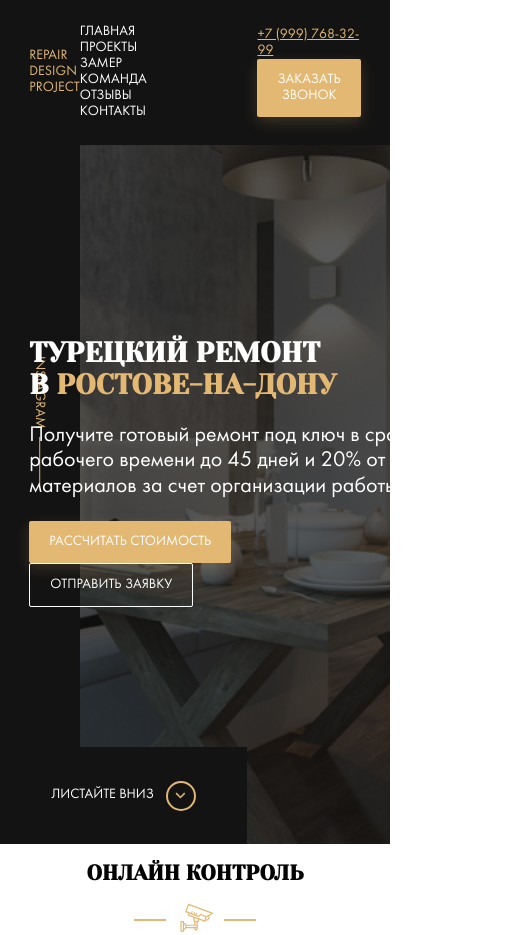
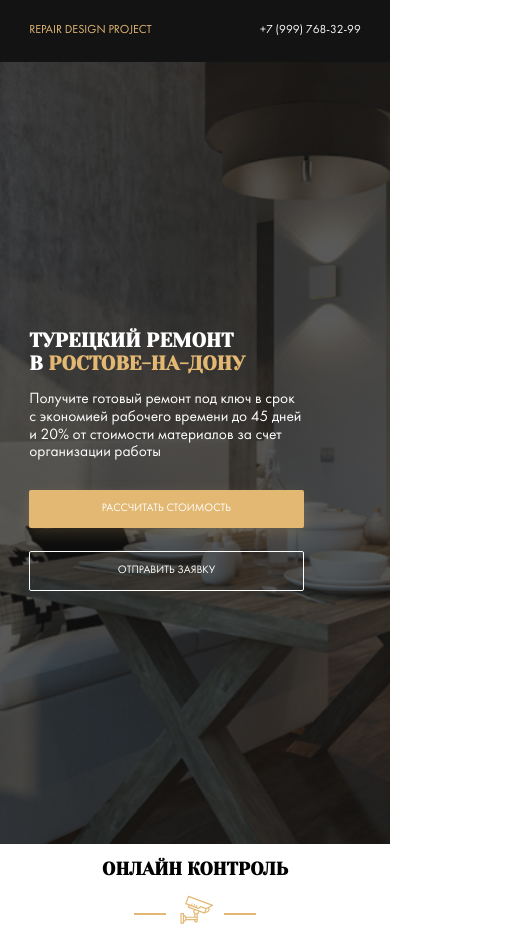
Before and after one commit to Alesya1408/repair-design-, a website: page index.html in a window 390 px wide. Shown: the whole page, 529 px wide, since content can reach past the window. Drawn offline with Linux system fonts and the light colour scheme; files whose address does not match are found by name.

Commit message:
refact: make responsive layout for header and hero

```diff
--- a/sass/_interface.sass
+++ b/sass/_interface.sass
@@ -3,6 +3,7 @@
  border: none
  border-radius: 2px
  text-transform: uppercase
+ font-size: 0.93rem
  &:hover
   cursor: pointer
  &--primary
--- /dev/null
+++ b/sass/_media.sass
@@ -0,0 +1,40 @@
+@media screen and ( max-width: 1200px )
+ html
+  font-size: 12px
+ .nav
+  &__item
+   margin-right: 1rem
+ @media screen and ( max-width: 992px )
+  .nav
+   display: none
+  .hero
+   &__instagram
+    display: none
+   &__content
+    margin-left: 0
+@media screen and ( max-width: 570px )
+ .contacts
+  &__phone
+   margin-right: 0
+   color: $light
+   text-decoration: none
+  &__button
+   display: none
+ .title
+  font-size: 1.64rem
+ .hero
+  &__scroll-down
+   display: none
+  &__content
+   max-width: 22.86rem
+  &__text
+   font-size: 1.29rem
+   margin-bottom: 2.28rem
+  &__button
+   display: block
+   min-width: 22.86rem
+   margin-bottom: 1.85rem
+@media screen and ( max-width: 520px )
+ .hero
+  &__scroll-down
+   display: none
--- a/sass/_settings.sass
+++ b/sass/_settings.sass
@@ -1,8 +1,10 @@
 *, *:before, *:after
  box-sizing: border-box
+html
+ font-size: 14px
 body
  font-family: 'Futura Book', sant-serif
- font-size: 14px
+ font-size: 1rem
 .section
  &-title
   text-align: center
--- a/sass/style.sass
+++ b/sass/style.sass
@@ -7,3 +7,5 @@
 @import "templates/header"
 @import "templates/hero"
 @import "templates/control"
+
+@import "media"
--- a/sass/templates/_header.sass
+++ b/sass/templates/_header.sass
@@ -18,7 +18,7 @@
   color: $light
   text-decoration: none
   text-transform: uppercase
-  margin-right: 40px
+  margin-right: 2.85rem
   transition: color 0.2s
   &:hover
     color: $primary
--- a/sass/templates/_hero.sass
+++ b/sass/templates/_hero.sass
@@ -17,10 +17,11 @@
    background-color: rgba($dark, 0.7)
  &__content
   position: relative
-  max-width: 670px
+  max-width: 47.85rem
+  margin-left: 4.28rem
  &__text
-  font-size: 22px
-  min-width: 500px
+  font-size: 1.57rem
+  max-width: 500px
  &__button
   margin-right: 20px
  &__instagram
@@ -36,8 +37,8 @@
   justify-content: center
   left: 0
   bottom: 0
-  min-width: 247px
-  min-height: 97px
+  min-width: 17.6rem
+  min-height: 6.92rem
   background-color: $dark
   text-transform: uppercase
   text-decoration: none
@@ -73,6 +74,6 @@
  margin: 0
  font-family: 'Yeseva One', cursive
  text-transform: uppercase
- font-size: 40x
+ font-size: 2.857rem
  &--primary
   color: $primary
```
Also changed, not shown: css/style.css.
